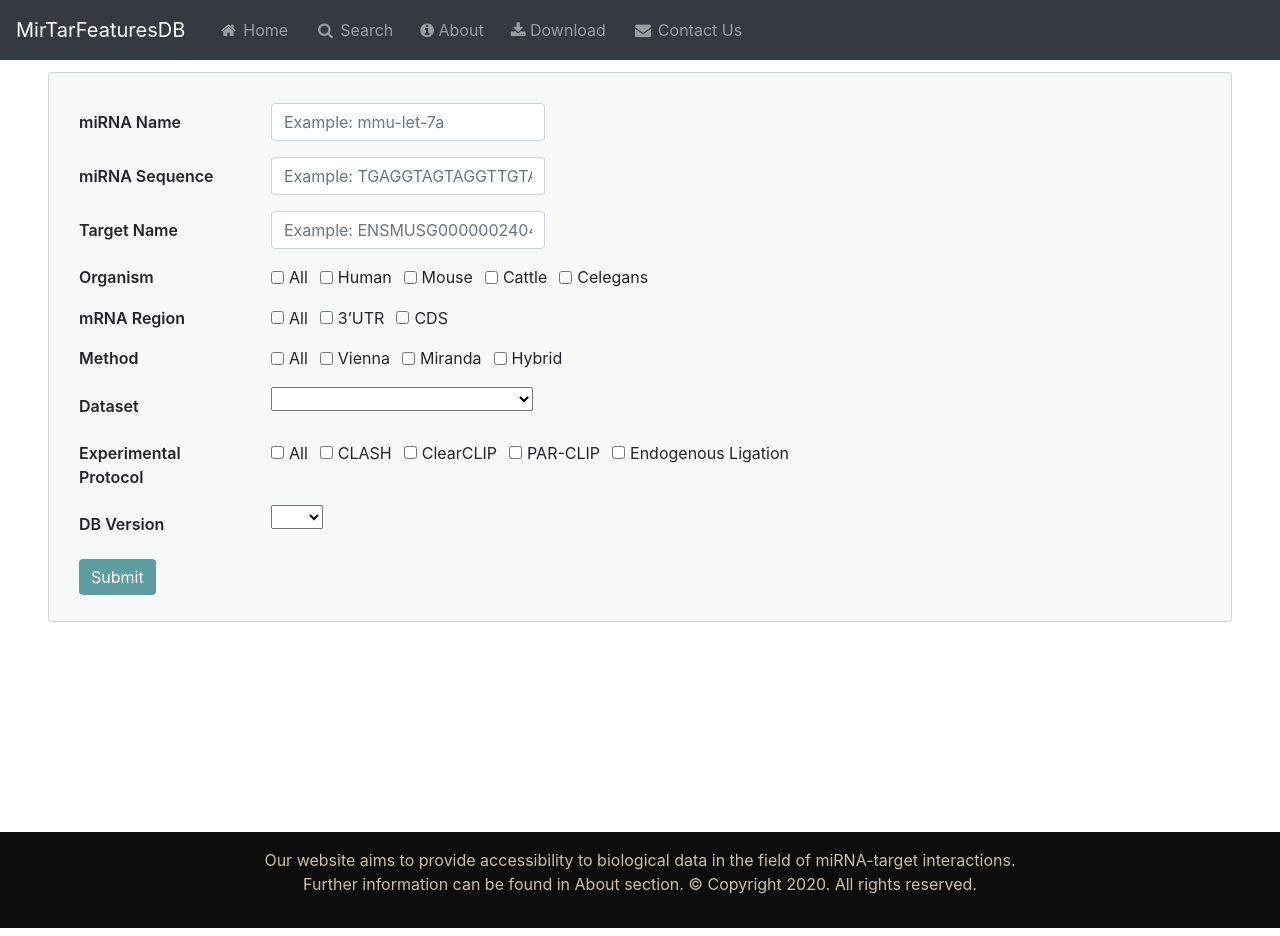
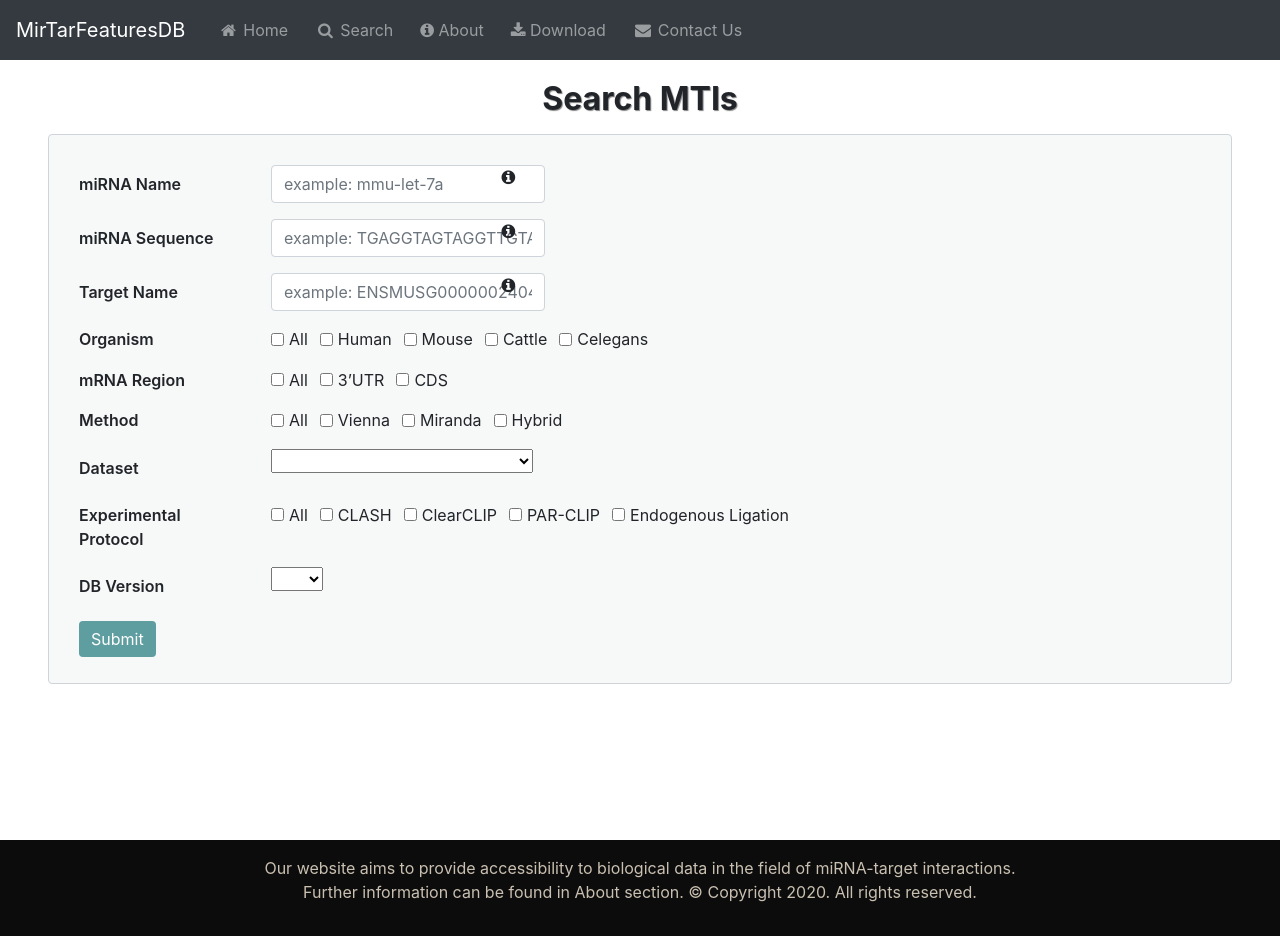
Before and after one commit to shaharar/CLASH-Web-Server, an Angular app in the folder CLASH/FrontEnd/app/: page /search in a window 1280 px wide. Built offline with nearby package versions, Linux system fonts and the light colour scheme.

Commit message:
design - headers, buttons, tooltips

```diff
--- a/CLASH/FrontEnd/app/src/app/about/about.component.css
+++ b/CLASH/FrontEnd/app/src/app/about/about.component.css
@@ -8,3 +8,8 @@
     text-align: center;
     border: 1px solid #ced4da;
 }
+
+h2 {
+    font-weight: bold;
+	text-shadow: 1px 1px 1px grey;
+}
--- a/CLASH/FrontEnd/app/src/app/about/about.component.html
+++ b/CLASH/FrontEnd/app/src/app/about/about.component.html
@@ -1,5 +1,5 @@
 <div class="about-wrapper">
-    <h1 style="text-align: center;">About</h1>
+    <h2 style="text-align: center;">About</h2>
     <div class="about-content">
         <p>
 
--- a/CLASH/FrontEnd/app/src/app/contact-us/contact-us.component.css
+++ b/CLASH/FrontEnd/app/src/app/contact-us/contact-us.component.css
@@ -4,6 +4,11 @@
     margin-top: 2rem;
     /* width: 80%; */
     height: 100vh;
+}
+
+h3 {
+    font-weight: bold;
+	text-shadow: 1px 1px 1px grey;
 }
 
 #fcf-form {
@@ -137,13 +142,6 @@ label.fcf-label {
     border-color: rgba(81, 142, 145, 0.726);
 }
 
-/* .fcf-btn-primary:focus, .fcf-btn-primary.focus {
-    color: #fff;
-    background-color: #0069d9;
-    border-color: #0062cc;
-    box-shadow: 0 0 0 0.2rem rgba(38, 143, 255, 0.5);
-} */
-
 .fcf-btn-lg, .fcf-btn-group-lg>.fcf-btn {
     padding: 0.5rem 1rem;
     font-size: 1.25rem;
--- a/CLASH/FrontEnd/app/src/app/detailed-results/detailed-results.component.css
+++ b/CLASH/FrontEnd/app/src/app/detailed-results/detailed-results.component.css
@@ -25,6 +25,11 @@
     text-align: center;
 }
 
+h3 {
+    /* font-weight: bold; */
+	text-shadow: 1px 1px 1px grey;
+}
+
 /* .th {
     border-top-left-radius: 12px;
     border-top-right-radius: 12px;
--- a/CLASH/FrontEnd/app/src/app/download/download.component.css
+++ b/CLASH/FrontEnd/app/src/app/download/download.component.css
@@ -6,12 +6,14 @@
 }
 
 h2 {
-    margin: 0.5em 0 0.5em 0;
+    /* margin: 0.5em 0 0.5em 0; */
 	/* color: #343434; */
-	font-weight: normal;
+	font-weight: bold;
 	/* font-family: 'Ultra', sans-serif;    */
 	font-size: 32px;
 	/* line-height: 42px; */
 	/* text-transform: uppercase; */
 	/* text-shadow: 0 2px cadetblue, 0 3px #777; */
+	/* color: rgb(69, 126, 128); */
+	text-shadow: 1px 1px 1px grey;
 }
--- a/CLASH/FrontEnd/app/src/app/home/home.component.css
+++ b/CLASH/FrontEnd/app/src/app/home/home.component.css
@@ -6,13 +6,22 @@
 	border-width: medium;
 }
 
+.btn:hover {background-color: rgba(19, 19, 20, 0.911)}
+
+.btn:active {
+  background-color: rgba(19, 19, 20, 0.911);
+  box-shadow: 0 5px #666;
+  transform: translateY(4px);
+}
+
 h1 {
     margin: 1em 0 0.5em 0;
 	/* color: #343434; */
-	/* font-weight: normal; */
 	/* font-family: 'Ultra', sans-serif;    */
 	/* font-size: 32px; */
 	/* line-height: 42px; */
 	/* text-transform: uppercase; */
 	/* text-shadow: 0 2px cadetblue, 0 3px #777; */
+	font-weight: bold;
+	text-shadow: 1px 1px 1px grey;
 }
--- a/CLASH/FrontEnd/app/src/app/mti-results/mti-results.component.css
+++ b/CLASH/FrontEnd/app/src/app/mti-results/mti-results.component.css
@@ -12,32 +12,18 @@ ul.no-bullets {
   flex-direction: column;
 }
 
-.page-btns {
-  display: flex;
-  /* margin: 10px 0px; */
-}
-
-.page-number-btn{
-      color:rgb(43, 33, 185);
-      border-radius: 5px;
-}
-
-.page-item {
-  color: blue;
-}
-
-.pagination{
-  display: inline-flex;
-}
-
-.nav-wrapper {
-  text-align: center;
-}
-
 .btn {
   background-color: cadetblue;
   border: black;
   text-align: left;
+}
+
+.btn:hover {background-color: rgb(45, 118, 121)}
+
+.btn:active {
+  background-color:  rgb(45, 118, 121);
+  box-shadow: 0 5px #666;
+  transform: translateY(4px);
 }
 
 .btn-wrapper {
@@ -53,7 +39,7 @@ ul.no-bullets {
 }
 
 h5 {
-  font-size: 1.15rem;
+  font-size: 1.05rem;
   margin-top: 0.5rem;
 }
 
@@ -82,3 +68,30 @@ h5 {
 .noResults {
   height: 100%;
 }
+
+h1 {
+  font-weight: bold;
+	text-shadow: 1px 1px 1px grey;
+}
+
+/* .page-btns {
+  display: flex;
+  margin: 10px 0px;
+}
+
+.page-number-btn{
+      color:rgb(43, 33, 185);
+      border-radius: 5px;
+}
+
+.page-item {
+  color: blue;
+}
+
+.pagination{
+  display: inline-flex;
+}
+
+.nav-wrapper {
+  text-align: center;
+} */
--- a/CLASH/FrontEnd/app/src/app/mti-results/mti-results.component.html
+++ b/CLASH/FrontEnd/app/src/app/mti-results/mti-results.component.html
@@ -1,16 +1,33 @@
-<div class="jumbotron" style="background-color: #fff; height: 85%; text-align: center;">
+<div class="jumbotron" style="background-color: #fff; height: 85%; text-align: center; margin-top: 1.5rem;">
 
   <div *ngIf="(allResults.length > 0) || (allResults.length == 0 && isFiltered)" class="results">
     <h1>Results</h1>
+
+    <!-- <div class="row justify-content-center">
+      <div class="col">
+        <div class="btn-wrapper">
+          <a class="btn btn-primary" routerLink="/search" role="button">
+            <i class="fa fa-chevron-circle-left" aria-hidden="true"></i> Back To Search
+          </a>
+        </div>
+       </div>
+      <div class="col-sm-4">
+        <label *ngIf="isLoaded" style="color: rgb(69, 126, 128); font-weight: 500;">{{allResults.length}} results were
+          found
+          ({{searchTime}} seconds)</label>
+      </div>
+    </div> -->
+
     <div class="btn-wrapper">
       <a class="btn btn-primary" routerLink="/search" role="button">
-        <i class="fa fa-chevron-circle-left" aria-hidden="true"></i> Back To Search</a>
+        <i class="fa fa-chevron-circle-left" aria-hidden="true"></i> Back To Search
+      </a>
     </div>
     <label *ngIf="isLoaded" style="color: rgb(69, 126, 128); font-weight: 500;">{{allResults.length}} results were
       found
       ({{searchTime}} seconds)</label>
     <br><br>
-    <h5>Filter By: </h5>
+    <u><h5>Filter By: </h5></u>
     <label class="filter-label">Base Pairs </label>
     <input [(ngModel)]="fromBasePairs" name="fromBasePairs" type="text" class="form-control" placeholder="From">
     <b>-</b>
--- a/CLASH/FrontEnd/app/src/app/search/search.component.css
+++ b/CLASH/FrontEnd/app/src/app/search/search.component.css
@@ -5,8 +5,8 @@
 
 .search-wrapper {
     /* border-style: double; */
-    padding: 2.5rem 3rem;
-    margin-top: 2rem;
+    padding: 2rem 3rem;
+    margin-top: 2.5rem;
     /* width: 80%; */
     height: 100vh;
 }
@@ -15,14 +15,9 @@
     font-weight: 600;
 }
 
-/* .nav-item{
-    color: rgb(2, 116, 116);
-    font-weight: bold;
-} */
-
-/* .form{
-    text-align: left;
-} */
+.col-sm-4 {
+    max-width: 20%;
+}
 
 .form-control{
     width: max-content;
@@ -31,6 +26,14 @@
 .btn {
     background-color: cadetblue;
     border: black;
+}
+
+.btn:hover {background-color: rgb(45, 118, 121)}
+
+.btn:active {
+  background-color:  rgb(45, 118, 121);
+  box-shadow: 0 5px #666;
+  transform: translateY(4px);
 }
 
 .fcf-body {
@@ -44,3 +47,18 @@
     border-radius: 0.25rem;
     max-width: 100%;
 }
+
+h2 {
+    font-weight: bold;
+    text-shadow: 1px 1px 1px grey;
+    padding: 0.5rem;
+}
+
+/* .nav-item{
+    color: rgb(2, 116, 116);
+    font-weight: bold;
+} */
+
+/* .form{
+    text-align: left;
+} */
--- a/CLASH/FrontEnd/app/src/app/search/search.component.html
+++ b/CLASH/FrontEnd/app/src/app/search/search.component.html
@@ -1,28 +1,37 @@
 <div class="search-wrapper">
-  <!-- <h2 style="text-align: center;">Search MTIs</h2>
-  <br> -->
+  <h2 style="text-align: center;">Search MTIs</h2>
+  <!-- <br> -->
   <div class="fcf-body">
     <form class="form">
       <div class="form-group row">
         <label for="mirnaNameInput" class="col-sm-2 col-form-label">miRNA Name</label>
-        <div class="col-sm-10">
+        <div class="col-sm-4">
           <input [(ngModel)]="mirnaName" name="mirnaName" type="mirnaName" class="form-control" id="mirnaName"
-            placeholder="Example: mmu-let-7a">
+            placeholder="example: mmu-let-7a">
+        </div>
+        <div class="col-sm-1">
+            <i class="fa fa-info-circle" title="Example of miRNA name: mmu-let-7a"></i>
         </div>
       </div>
       <div class="form-group row">
         <label for="mirnaSequenceInput" class="col-sm-2 col-form-label">miRNA Sequence</label>
-        <div class="col-sm-10">
+        <div class="col-sm-4">
           <input [(ngModel)]="mirnaSeq" name="mirnaSeq" type="mirnaSequence" class="form-control" id="mirnaSequence"
-            placeholder="Example: TGAGGTAGTAGGTTGTATAGTT">
+            placeholder="example: TGAGGTAGTAGGTTGTATAGTT">
         </div>
+        <div class="col-sm-1">
+          <i class="fa fa-info-circle" title="Example of miRNA sequence: TGAGGTAGTAGGTTGTATAGTT"></i>
+      </div>
       </div>
       <div class="form-group row">
         <label for="targetNameInput" class="col-sm-2 col-form-label">Target Name</label>
-        <div class="col-sm-10">
+        <div class="col-sm-4">
           <input [(ngModel)]="targetName" name="targetName" type="targetName" class="form-control" id="targetName"
-            placeholder="Example: ENSMUSG00000024042|ENSMUST00000024839|Sik1">
+            placeholder="example: ENSMUSG00000024042|ENSMUST00000024839|Sik1">
         </div>
+        <div class="col-sm-1">
+          <i class="fa fa-info-circle" title="Example of target sequence: ENSMUSG00000024042|ENSMUST00000024839|Sik1"></i>
+      </div>
       </div>
 
       <div class="form-group row">
```
